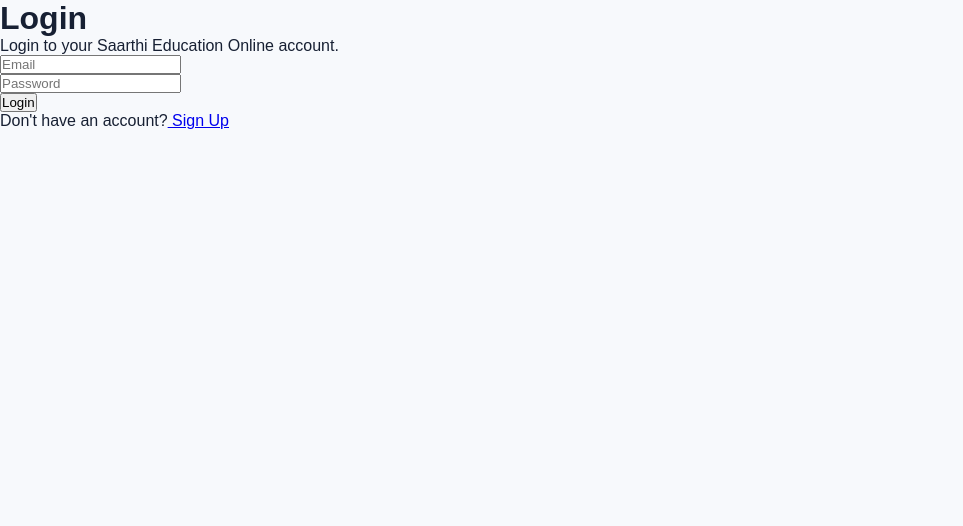
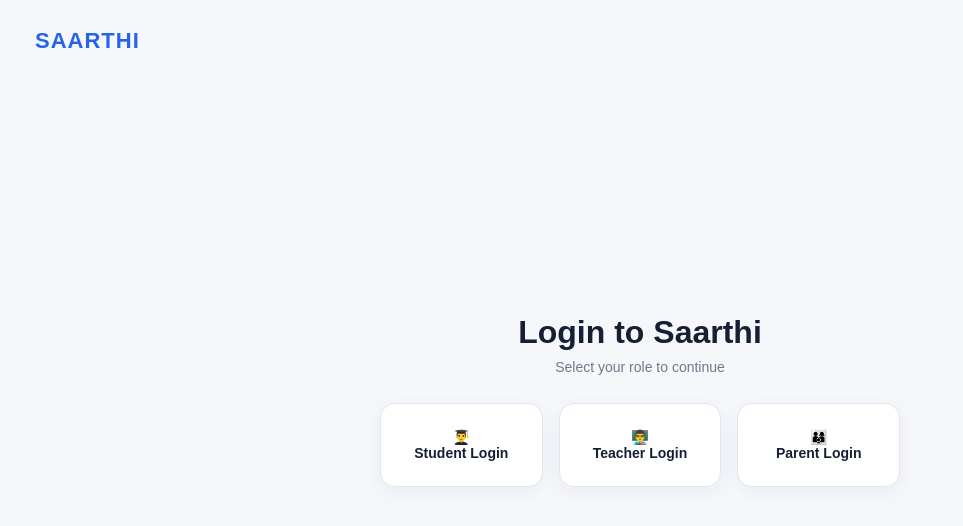
Before and after one commit to editexpresscode/saarthi-education-online, a React (Vite) app: page /login in a window 1280 px wide. Shown: the top 526 px of the page, without its empty margins (0-963 px from the left). Built offline with nearby package versions, Linux system fonts and the light colour scheme.

Commit message:
Update Login.jsx

```diff
--- a/Login.jsx
+++ b/Login.jsx
@@ -1,30 +1,35 @@
+import { Link } from 'react-router-dom'
+
 function Login() {
   return (
-    <div>
-      <h1>Login</h1>
+    <div className="login-page">
 
-      <p>Login to your Saarthi Education Online account.</p>
+      <h1>Login to Saarthi</h1>
 
-      <input
-        type="email"
-        placeholder="Email"
-      />
+      <p>Select your role to continue</p>
 
-      <br />
+      <div className="role-login-options">
 
-      <input
-        type="password"
-        placeholder="Password"
-      />
+        <Link to="/login/student">
+          👨‍🎓
+          <br />
+          Student Login
+        </Link>
 
-      <br />
+        <Link to="/login/teacher">
+          👨‍🏫
+          <br />
+          Teacher Login
+        </Link>
 
-      <button>Login</button>
+        <Link to="/login/parent">
+          👨‍👩‍👦
+          <br />
+          Parent Login
+        </Link>
 
-      <p>
-        Don't have an account?
-        <a href="/signup"> Sign Up</a>
-      </p>
+      </div>
+
     </div>
   )
 }
```
